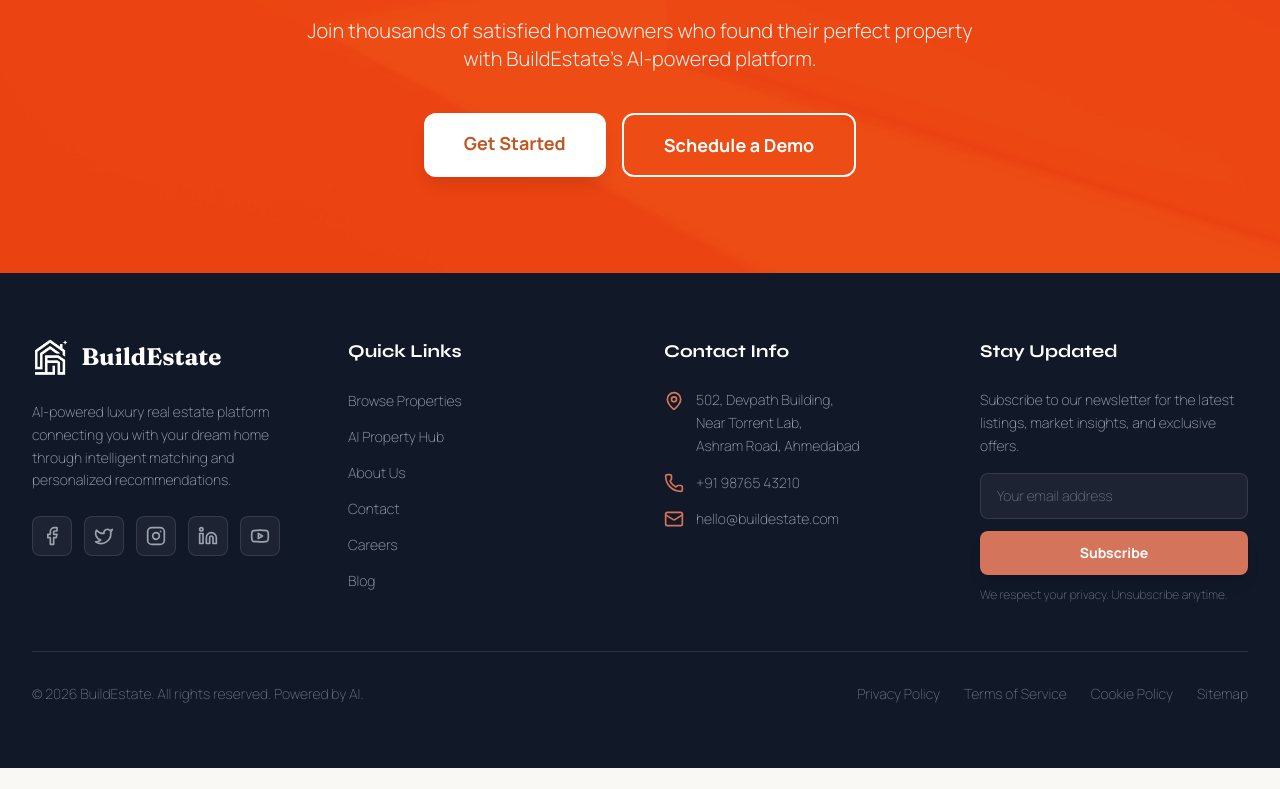
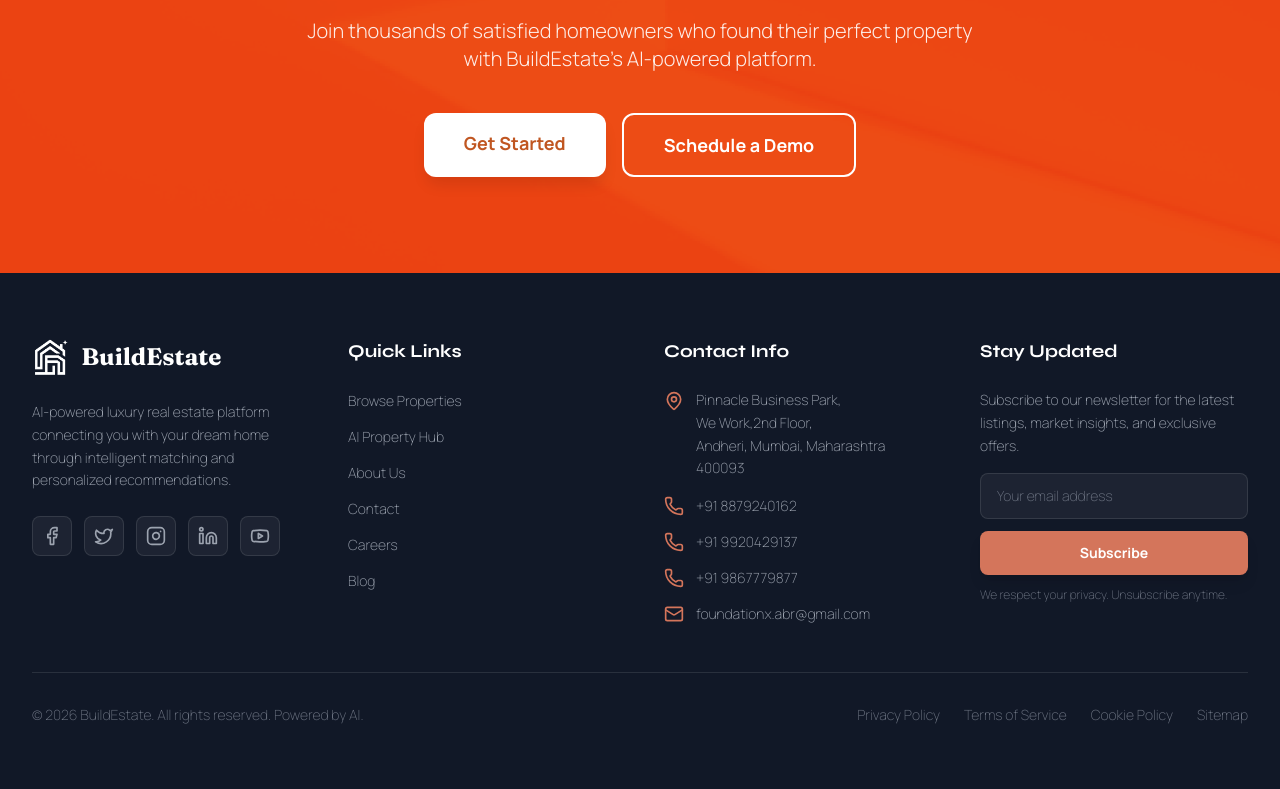
Before and after one commit to PavanYadavGo/frontend, a React (Vite) app: page / in a window 1280 px wide. Shown: the part 5795-6584 px from the top of the page. Before the commit the page ends 6563 px from the top, so only its background shows below. Built offline with nearby package versions, Linux system fonts and the light colour scheme; no server answers.

Commit message:
footer personlization

```diff
--- a/src/components/common/Footer.tsx
+++ b/src/components/common/Footer.tsx
@@ -115,22 +115,34 @@ const Footer: React.FC = () => {
                 <a href="https://maps.google.com" target="_blank" rel="noopener noreferrer" className="flex items-start gap-3 font-manrope font-extralight text-[#9ca3af] text-sm hover:text-white transition-colors group">
                   <MapPin className="w-5 h-5 mt-0.5 flex-shrink-0 text-[#D4755B]" />
                   <span className="leading-relaxed">
-                    502, Devpath Building,<br />
-                    Near Torrent Lab,<br />
-                    Ashram Road, Ahmedabad
+                    Pinnacle Business Park,<br />
+                    We Work,2nd Floor,<br />
+                    Andheri, Mumbai, Maharashtra 400093
                   </span>
                 </a>
               </li>
               <li>
-                <a href="tel:+919876543210" className="flex items-center gap-3 font-manrope font-extralight text-[#9ca3af] text-sm hover:text-white transition-colors">
+                <a href="tel:+918879240162" className="flex items-center gap-3 font-manrope font-extralight text-[#9ca3af] text-sm hover:text-white transition-colors">
                   <Phone className="w-5 h-5 flex-shrink-0 text-[#D4755B]" />
-                  <span>+91 98765 43210</span>
+                  <span>+91 8879240162</span>
                 </a>
               </li>
               <li>
-                <a href="mailto:hello@buildestate.com" className="flex items-center gap-3 font-manrope font-extralight text-[#9ca3af] text-sm hover:text-white transition-colors">
+                <a href="tel:+919920429137" className="flex items-center gap-3 font-manrope font-extralight text-[#9ca3af] text-sm hover:text-white transition-colors">
+                  <Phone className="w-5 h-5 flex-shrink-0 text-[#D4755B]" />
+                  <span>+91 9920429137</span>
+                </a>
+              </li>
+              <li>
+                <a href="tel:+919867779877" className="flex items-center gap-3 font-manrope font-extralight text-[#9ca3af] text-sm hover:text-white transition-colors">
+                  <Phone className="w-5 h-5 flex-shrink-0 text-[#D4755B]" />
+                  <span>+91 9867779877</span>
+                </a>
+              </li>
+              <li>
+                <a href="mailto:foundationx.abr@gmail.com" className="flex items-center gap-3 font-manrope font-extralight text-[#9ca3af] text-sm hover:text-white transition-colors">
                   <Mail className="w-5 h-5 flex-shrink-0 text-[#D4755B]" />
-                  <span>hello@buildestate.com</span>
+                  <span>foundationx.abr@gmail.com</span>
                 </a>
               </li>
             </ul>
--- a/src/components/contact/ContactInfoCards.tsx
+++ b/src/components/contact/ContactInfoCards.tsx
@@ -18,7 +18,7 @@ const ContactInfoCards: React.FC = () => {
             <p className="font-manrope font-extralight text-sm text-[#4B5563] leading-relaxed mb-3">
               Pinnacle Business Park,<br />
               We Work,2nd Floor,<br />
-              Andheri, Mumbai, Maharashtra 400093,
+              Andheri, Mumbai, Maharashtra 400093
             </p>
             <a
               href="https://maps.google.com"
```
